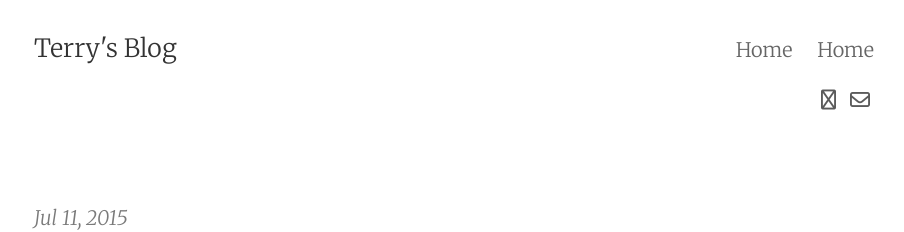
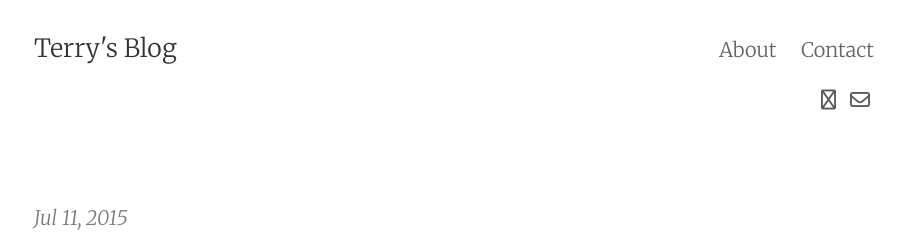
Before and after one commit to am-faith/am_faith.github.io, a Jekyll site: the page built from index.html, in a window 1280 px wide. Shown: the top 232 px of the page, without its empty margins (186-1090 px from the left). Built offline with Jekyll 4.4.1, drawn with Linux system fonts in a browser that asks for light colours; nearby versions of some CDN libraries; the list of posts is cut into pages by our own code.

Commit message:
201610101908

```diff
--- a/_includes/navigation.html
+++ b/_includes/navigation.html
@@ -1,10 +1,10 @@
 {% for page in site.pages %}
     {% if page.tags contains "about" %}
-        <a href="{{ page.url }}">Home</a>
+        <a href="{{ page.url }}">{{ page.title }}</a>
     {% endif %}
 {% endfor %}
 {% for page in site.pages %}
     {% if page.tags contains "contact" %}
-        <a href="{{ page.url }}">Home</a>
+        <a href="{{ page.url }}">{{ page.title }}</a>
     {% endif %}
 {% endfor %}
```
